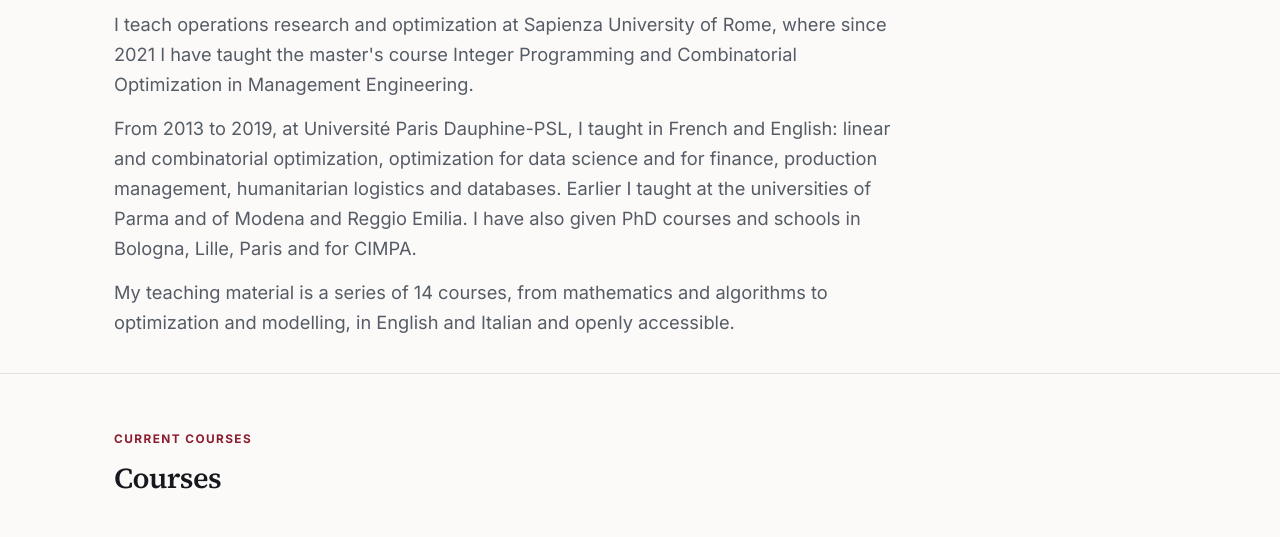
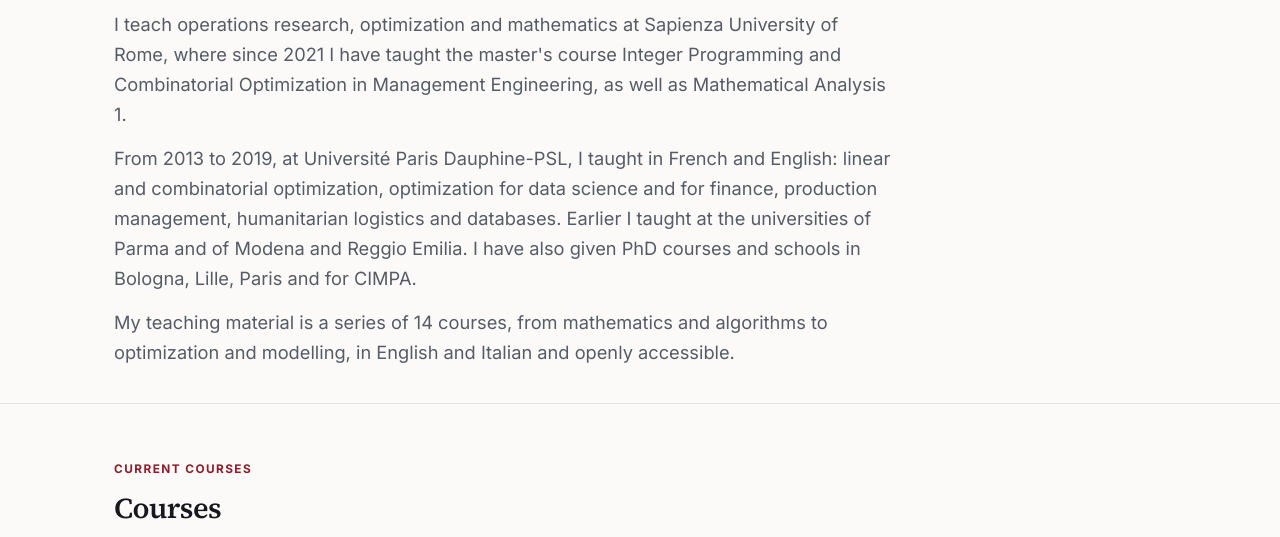
Before and after one commit to fabiofurini/fabiofurini.github.io, a plain HTML site: page docs/teaching/index.html in a window 1280 px wide. Shown: the part 217-754 px from the top of the page. Drawn offline with Linux system fonts and the light colour scheme.

Commit message:
Teaching: Mathematical Analysis 1 at Sapienza in the intro
Co-Authored-By: Claude Opus 5.5 <noreply@anthropic.com>

```diff
--- a/docs/teaching/index.html
+++ b/docs/teaching/index.html
@@ -44,7 +44,7 @@
 <div class="page-head"><div class="wrap">
   <p class="eyebrow">Teaching</p>
   <h1>Teaching</h1>
-<p class="lead">I teach operations research and optimization at Sapienza University of Rome, where since 2021 I have taught the master&#39;s course Integer Programming and Combinatorial Optimization in Management Engineering.</p>
+<p class="lead">I teach operations research, optimization and mathematics at Sapienza University of Rome, where since 2021 I have taught the master&#39;s course Integer Programming and Combinatorial Optimization in Management Engineering, as well as Mathematical Analysis 1.</p>
 <p class="lead">From 2013 to 2019, at Université Paris Dauphine-PSL, I taught in French and English: linear and combinatorial optimization, optimization for data science and for finance, production management, humanitarian logistics and databases. Earlier I taught at the universities of Parma and of Modena and Reggio Emilia. I have also given PhD courses and schools in Bologna, Lille, Paris and for CIMPA.</p>
 <p class="lead">My teaching material is a series of 14 courses, from mathematics and algorithms to optimization and modelling, in English and Italian and openly accessible.</p>
 </div></div>
```
Also changed, not shown: docs/it/teaching/index.html (+1 -1 lines), 2 other files.
